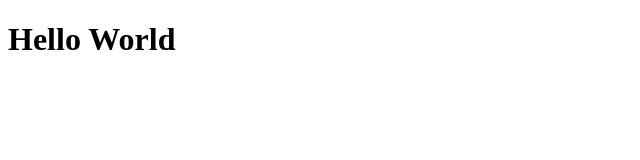
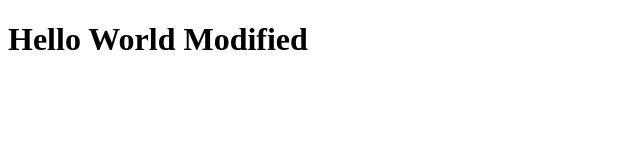
Before and after one commit to reni-techie/javarepo, a plain HTML site: page index.html in a window 1280 px wide. Shown: the whole page, without its empty margins (0-640 px from the left). Drawn offline with Linux system fonts and the light colour scheme.

Commit message:
Update index.html

```diff
--- a/index.html
+++ b/index.html
@@ -6,6 +6,6 @@
     <title>Document</title>
   </head>
   <body>
-    <h1>Hello World</h1>
+    <h1>Hello World Modified</h1>
   </body>
 </html>
```
